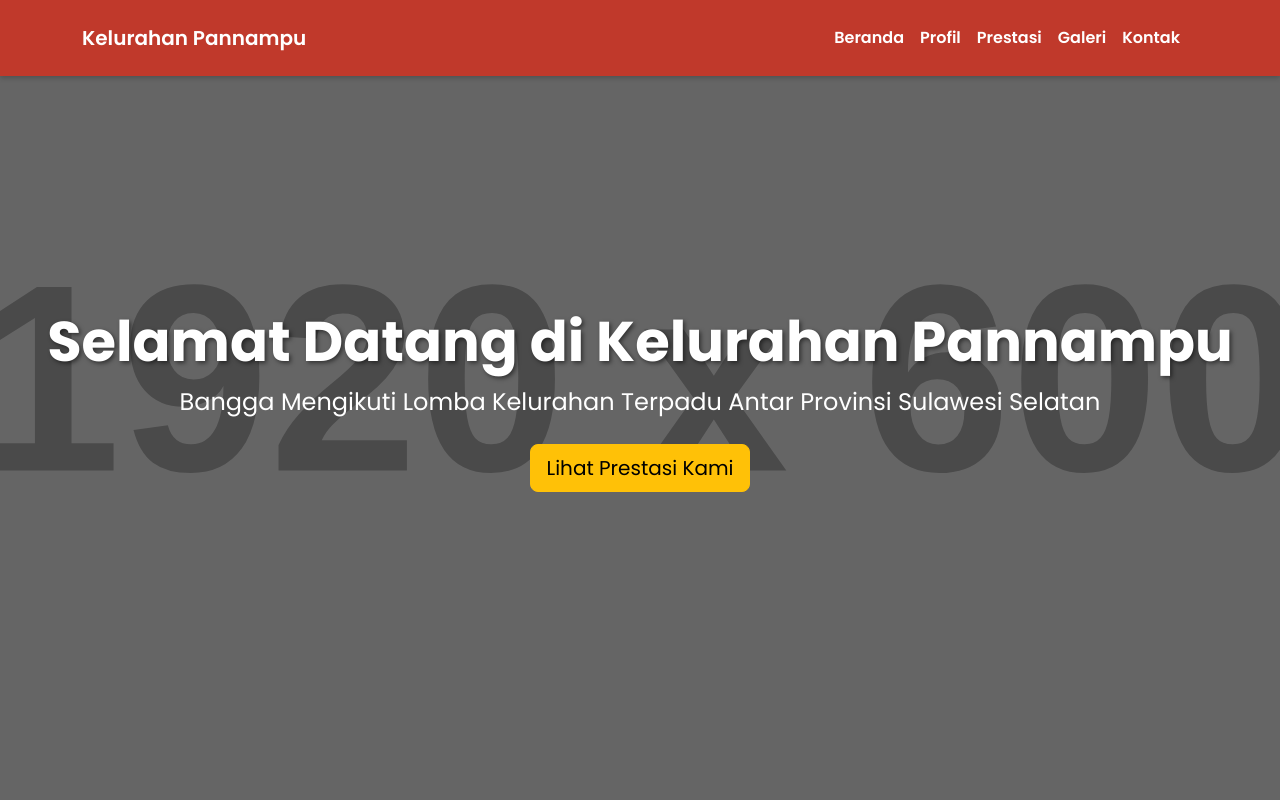
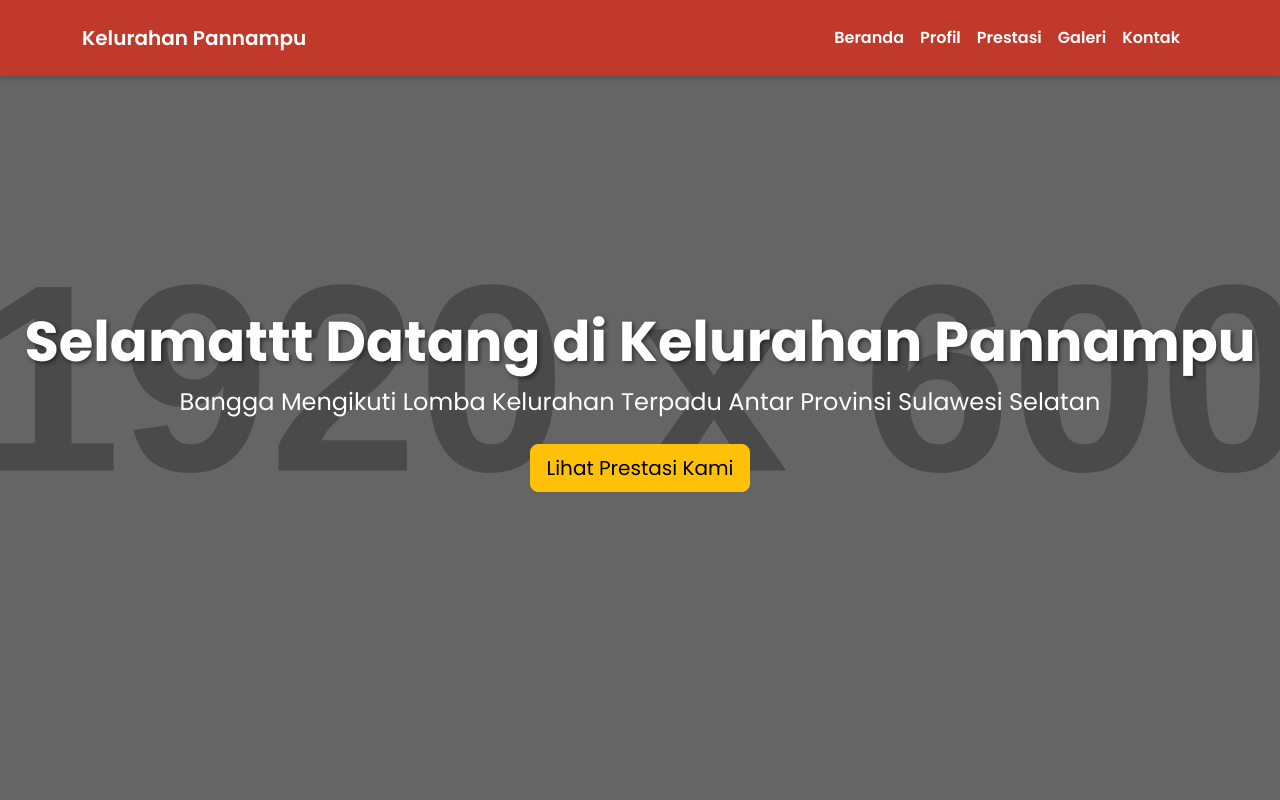
Before and after one commit to damz93/pannampu-tallo-mks, a plain HTML site: page index.html in a window 1280 px wide. Shown: the top 800 px of the page. Drawn offline with nearby package versions, Linux system fonts and the light colour scheme; placeholder pictures from the web are drawn by us.

Commit message:
Update index.html

```diff
--- a/index.html
+++ b/index.html
@@ -169,7 +169,7 @@
     <!-- Hero Section -->
     <section id="home" class="hero">
         <div class="hero-content fade-in">
-            <h1>Selamat Datang di Kelurahan Pannampu</h1>
+            <h1>Selamattt Datang di Kelurahan Pannampu</h1>
             <p>Bangga Mengikuti Lomba Kelurahan Terpadu Antar Provinsi Sulawesi Selatan</p>
             <a href="#prestasi" class="btn btn-warning btn-lg">Lihat Prestasi Kami</a>
         </div>
```
